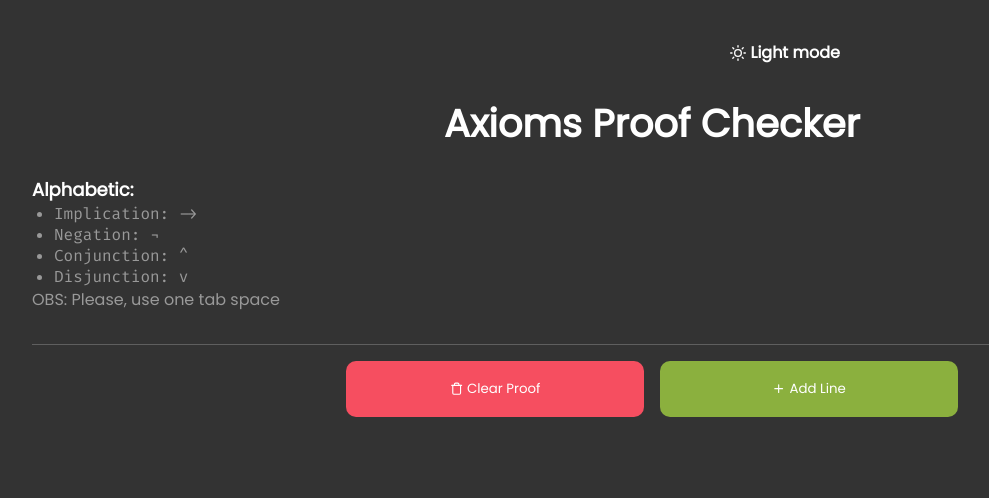
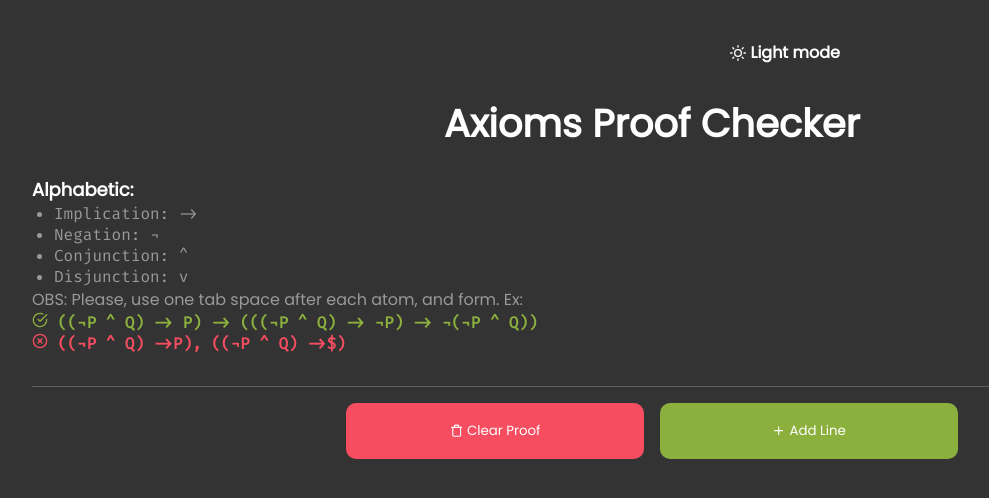
Before and after one commit to luisotavio756/axioms-proof-verify, a React (Create React App) app in the folder packages/frontend/: page / in a window 1280 px wide. Shown: the top 498 px of the page, without its empty margins (8-997 px from the left). Built offline with nearby package versions, Linux system fonts and the light colour scheme.

Commit message:
Add extra informations

```diff
--- a/packages/frontend/src/pages/Main/index.tsx
+++ b/packages/frontend/src/pages/Main/index.tsx
@@ -1,4 +1,11 @@
-import { FiMoon, FiPlus, FiSun, FiTrash } from 'react-icons/fi';
+import {
+  FiCheckCircle,
+  FiMoon,
+  FiPlus,
+  FiSun,
+  FiTrash,
+  FiXCircle,
+} from 'react-icons/fi';
 import { Title, Container } from './styles';
 import Button from '../../components/Button';
 import { useTheme } from '../../hooks/theme';
@@ -45,7 +52,14 @@ const Main: React.FC = () => {
             Disjunction: <span>v</span>
           </li>
         </ul>
-        <p>OBS: Please, use one tab space</p>
+        <p>OBS: Please, use one tab space after each atom, and form. Ex: </p>
+        <p className="correct">
+          <FiCheckCircle /> ((¬P ^ Q) {'->'} P) {'->'} (((¬P ^ Q) {'->'} ¬P){' '}
+          {'->'} ¬(¬P ^ Q))
+        </p>
+        <p className="incorrect">
+          <FiXCircle /> ((¬P ^ Q) {'->'}P), ((¬P ^ Q) {'->'}$)
+        </p>
       </div>
       <div className="formulas">
         {formulas.length > 0 &&
--- a/packages/frontend/src/pages/Main/styles.ts
+++ b/packages/frontend/src/pages/Main/styles.ts
@@ -30,6 +30,18 @@ export const Container = styled.div`
         font-size: 16px;
         color: ${({ theme }) => theme.text};
       }
+    }
+
+    p.correct {
+      font-family: 'Fira Code';
+      font-weight: bold;
+      color: #8bb03e;
+    }
+
+    p.incorrect {
+      font-family: 'Fira Code';
+      font-weight: bold;
+      color: #f64e60;
     }
   }
 
```
